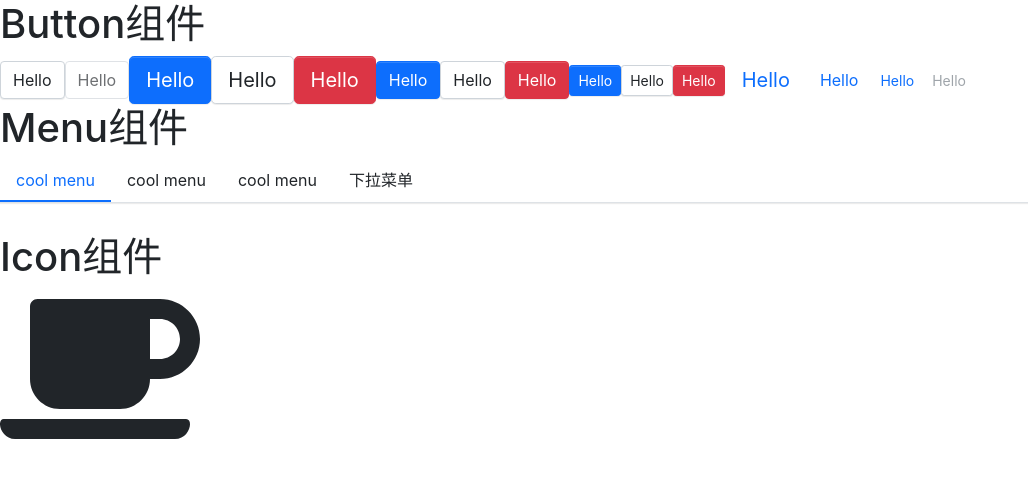
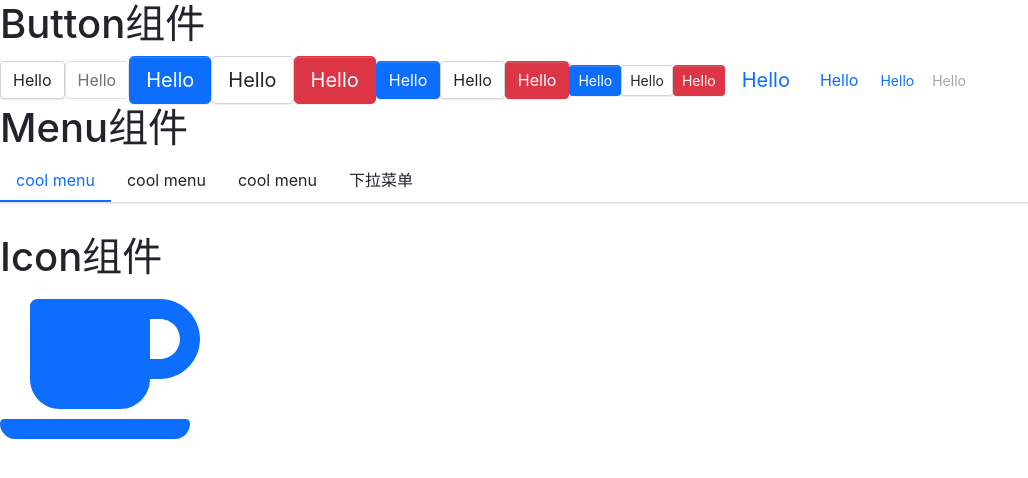
Before and after one commit to adekang/benas-react-ui, a React (Create React App) app: page / in a window 1280 px wide. Shown: the top 478 px of the page, without its empty margins (0-1028 px from the left). Built offline with nearby package versions, Linux system fonts and the light colour scheme.

Commit message:
为Icon组件添加颜色

```diff
--- a/src/components/Icon/IconDemo.tsx
+++ b/src/components/Icon/IconDemo.tsx
@@ -9,7 +9,7 @@ function IconDemo() {
   return (
     <div>
       <h1>Icon组件</h1>
-      <Icon icon="coffee" theme="danger" size="10x"/>
+      <Icon icon="coffee" theme="primary" size="10x"/>
     </div>
   );
 }
--- /dev/null
+++ b/src/components/Icon/_style.scss
@@ -0,0 +1,5 @@
+@each $key, $val in $theme-colors {
+  .icon-#{$key} {
+    color: $val;
+  }
+}
--- a/src/styles/index.scss
+++ b/src/styles/index.scss
@@ -17,7 +17,7 @@
 @import "../components/Menu/style";
 
 // icon
-//@import "../components/Icon/style";
+@import "../components/Icon/style";
 
 //input
 //@import "../components/Input/style";
```
